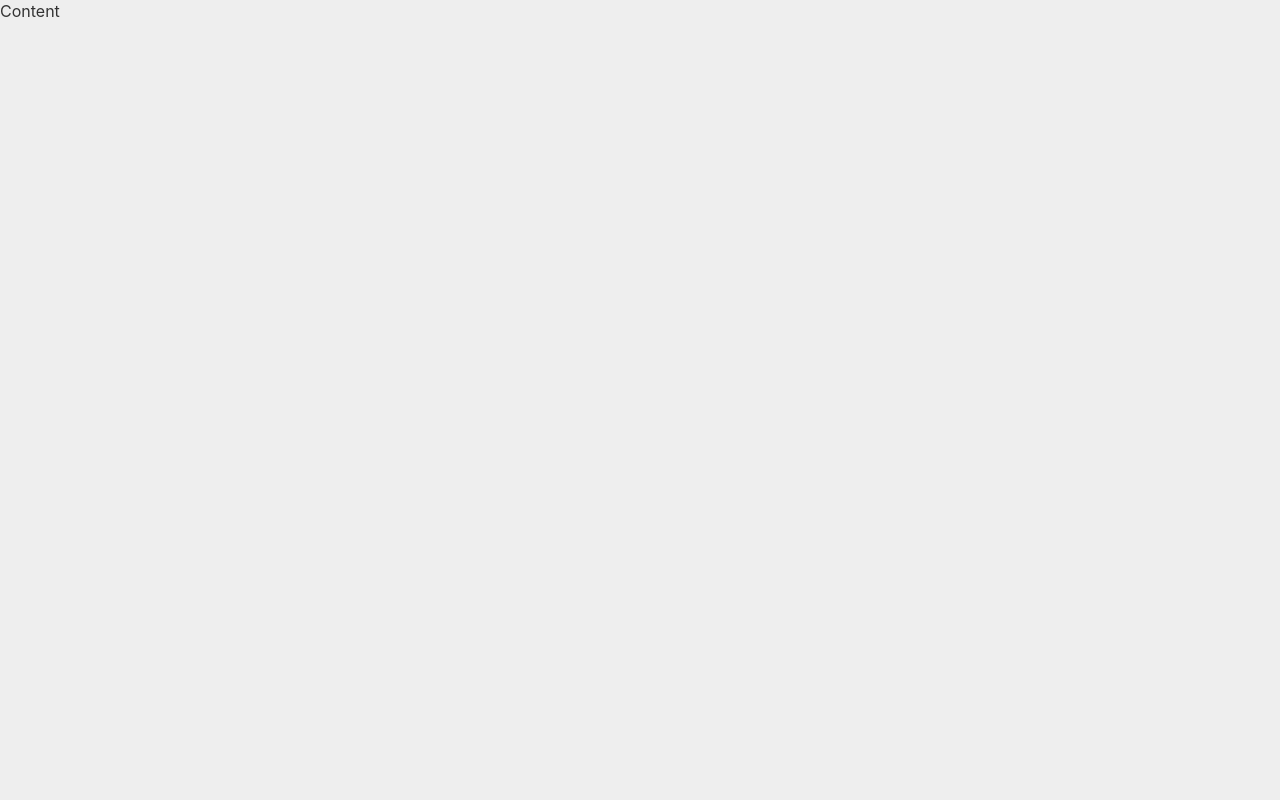
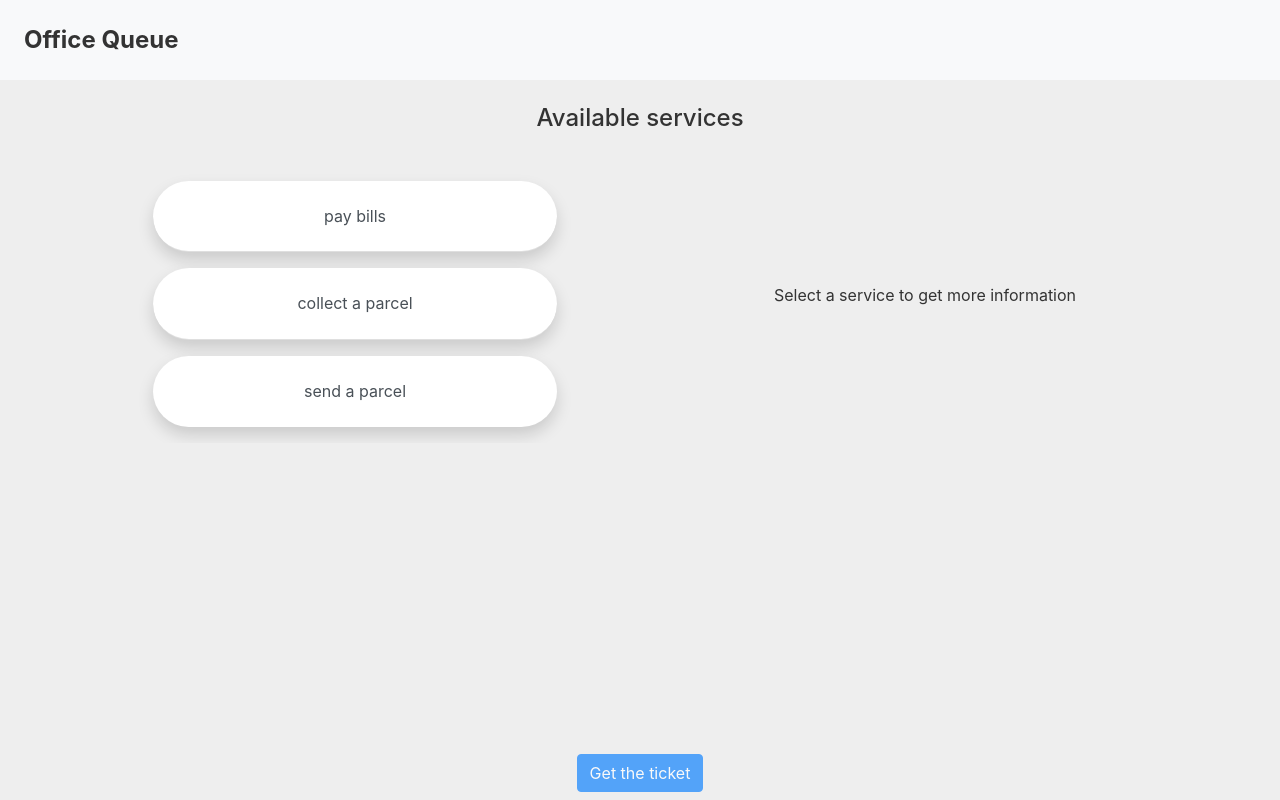
Before and after one commit to giovannitangredi/OfficeQueue, a React (Create React App) app: page / in a window 1280 px wide. Built offline with nearby package versions, Linux system fonts and the light colour scheme.

Commit message:
feat: add the customer ui to get tickets

```diff
--- a/package.json
+++ b/package.json
@@ -38,12 +38,15 @@
   "dependencies": {
     "axios": "0.19.2",
     "body-parser": "1.19.0",
+    "bootstrap": "^4.5.3",
     "compression": "1.7.4",
     "cors": "2.8.5",
     "express": "4.17.1",
     "helmet": "3.22.0",
     "knex": "0.20.13",
+    "moment": "^2.29.1",
     "react": "16.13.1",
+    "react-bootstrap": "^1.3.0",
     "react-dom": "16.13.1"
   },
   "devDependencies": {
--- a/public/index.html
+++ b/public/index.html
@@ -22,6 +22,13 @@
       -->
 
     <title>Queue</title>
+
+    <!-- Bootstrap -->
+    <meta charset="utf-8">
+    <meta name="viewport" content="width=device-width, initial-scale=1, shrink-to-fit=no">
+
+    <!-- Bootstrap CSS -->
+    <link rel="stylesheet" href="https://stackpath.bootstrapcdn.com/bootstrap/4.4.1/css/bootstrap.min.css" integrity="sha384-Vkoo8x4CGsO3+Hhxv8T/Q5PaXtkKtu6ug5TOeNV6gBiFeWPGFN9MuhOf23Q9Ifjh" crossorigin="anonymous">
   </head>
 
   <body>
--- /dev/null
+++ b/src/api/Api.js
@@ -0,0 +1,71 @@
+
+async function getServices() {
+
+    const fakeServices = [
+        {
+            id: 'S001',
+            type: 'pay bills'
+        },
+        {
+            id: 'S002',
+            type: 'collect a parcel'
+        },
+        {
+            id: 'S003',
+            type: 'send a parcel'
+        }
+    ];
+
+    return fakeServices;
+}
+
+async function getServiceInfo(serviceID) {
+
+    const fakeInfo = [
+        {
+            id: 'S001',
+            type: 'pay bills',
+            queueLength: 10,
+            waitingTime: 72
+        },
+        {
+            id: 'S002',
+            type: 'collect a parcel',
+            queueLength: 20,
+            waitingTime: 60
+        },
+        {
+            id: 'S003',
+            type: 'send a parcel',
+            queueLength: 5,
+            waitingTime: 25
+        }
+    ];
+
+    let info = {
+        id: '',
+        type: '',
+        queueLength: -1,
+        waitingTime: -1
+    };
+
+    switch(serviceID) {
+        case 'S001':
+            info = fakeInfo[0];
+            break;
+        case 'S002':
+            info = fakeInfo[1];
+            break;
+        case 'S003':
+            info = fakeInfo[2];
+            break;
+
+    }
+
+    return info;
+}
+
+
+const api = { getServices, getServiceInfo };
+
+export default api;
--- /dev/null
+++ b/src/components/ServiceSelectionView.js
@@ -0,0 +1,70 @@
+import React, { useEffect, useState } from 'react';
+import { Button } from 'react-bootstrap';
+import { ListGroup, Container, Row, Col } from 'react-bootstrap';
+import Api from '../api/Api';
+import moment from 'moment';
+
+function ServiceSelectionView() {
+    const [services, setServices] = useState([]);
+    const [currentService, setCurrentService] = useState('');
+    const [queueLength, setQueueLength] = useState(0);
+    const [waitingTime, setWaitingTime] = useState(0);
+
+    useEffect(()=>{
+        Api.getServices()
+            .then((availableServices) => {
+                setServices(availableServices);
+            });
+    }, []);
+
+    const handleServiceSelection = (serviceID) => {
+        setCurrentService(serviceID);
+        Api.getServiceInfo(serviceID)
+            .then((service)=>{
+                setQueueLength(service.queueLength);
+                setWaitingTime(service.waitingTime);
+            });
+    }
+
+    return (
+        <Container>
+            <Row>
+                <h4 className='mx-auto mt-3 text-center p-2'>Available services</h4>
+            </Row>
+            <Row >
+                <Col sm={12} lg={6} style={{ maxHeight: '60vh' }} className='overflow-auto p-3'>
+
+                    <ListGroup variant="flush">
+                        {
+                            services.map(s =>
+                                <ListGroup.Item active={currentService === s.id ? true : false} onClick={()=>handleServiceSelection(s.id)} action className='rounded-pill mx-auto mt-3 shadow text-center w-75 p-4'>
+                                    {s.type}
+                                </ListGroup.Item>
+                            )
+                        }
+                    </ListGroup>
+
+                </Col>
+                <Col sm={12} lg={6} className="d-flex flex-column justify-content-center">
+                    {
+                        currentService !== '' ?
+                        <div>
+                            <p className="mt-auto text-center"><strong>People in queue: {queueLength}</strong></p>
+                            <p className="mb-auto text-center"><strong>Estimated waiting time: {moment.utc(moment.duration(waitingTime, 'minutes').asMilliseconds()).format("H[h] m[m]")}</strong></p>
+                        </div>
+                        :
+                            <p className="my-auto text-center">Select a service to get more information</p>
+                    }
+
+                </Col>
+            </Row>
+            <Row className='fixed-bottom'>
+                <Button disabled={currentService === '' ? true : false} className="my-2 mx-auto">
+                    Get the ticket
+                </Button>
+            </Row>
+        </Container>
+    );
+}
+
+export default ServiceSelectionView;
--- a/src/components/app.tsx
+++ b/src/components/app.tsx
@@ -1,6 +1,8 @@
 // Import deps
 import React, { useEffect, useState } from 'react'
 import axios from 'axios'
+import ServiceSelectionView from './ServiceSelectionView';
+import { Navbar, Container, Row } from 'react-bootstrap';
 
 
 // Import styles
@@ -11,8 +13,17 @@ export const App = () => {
 
 
   return (
-    <div className="app">
-      Content
-    </div>
+    <Container fluid className='mx-0 p-0' >
+      <Row className='col-12 m-0 p-0' style={{ height: '10vh' }}>
+        <Navbar expand="md" bg="light" className='col-12'>
+        <div className="d-flex justify-content-between align-items-center flex-wrap w-100">
+          <h4 className="align-middle font-weight-bold ml-2 mb-0">Office Queue</h4>
+        </div>
+        </Navbar>
+      </Row>
+      <Row className='col-12 m-0 p-0' style={{ height: '90vh' }}>
+        <ServiceSelectionView/>
+      </Row>
+    </Container>
   )
 }
```
Also changed, not shown: 1 other file (tests, documents, lock files or other folders).
